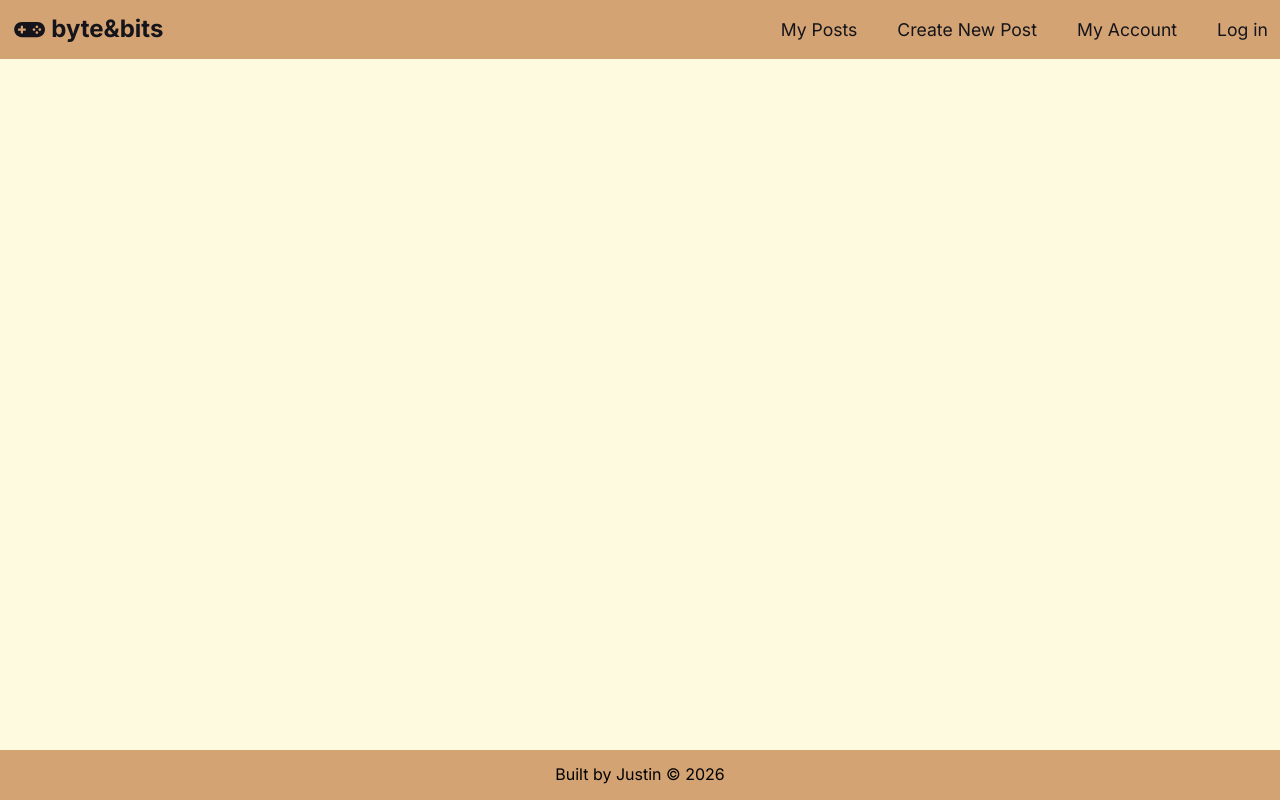
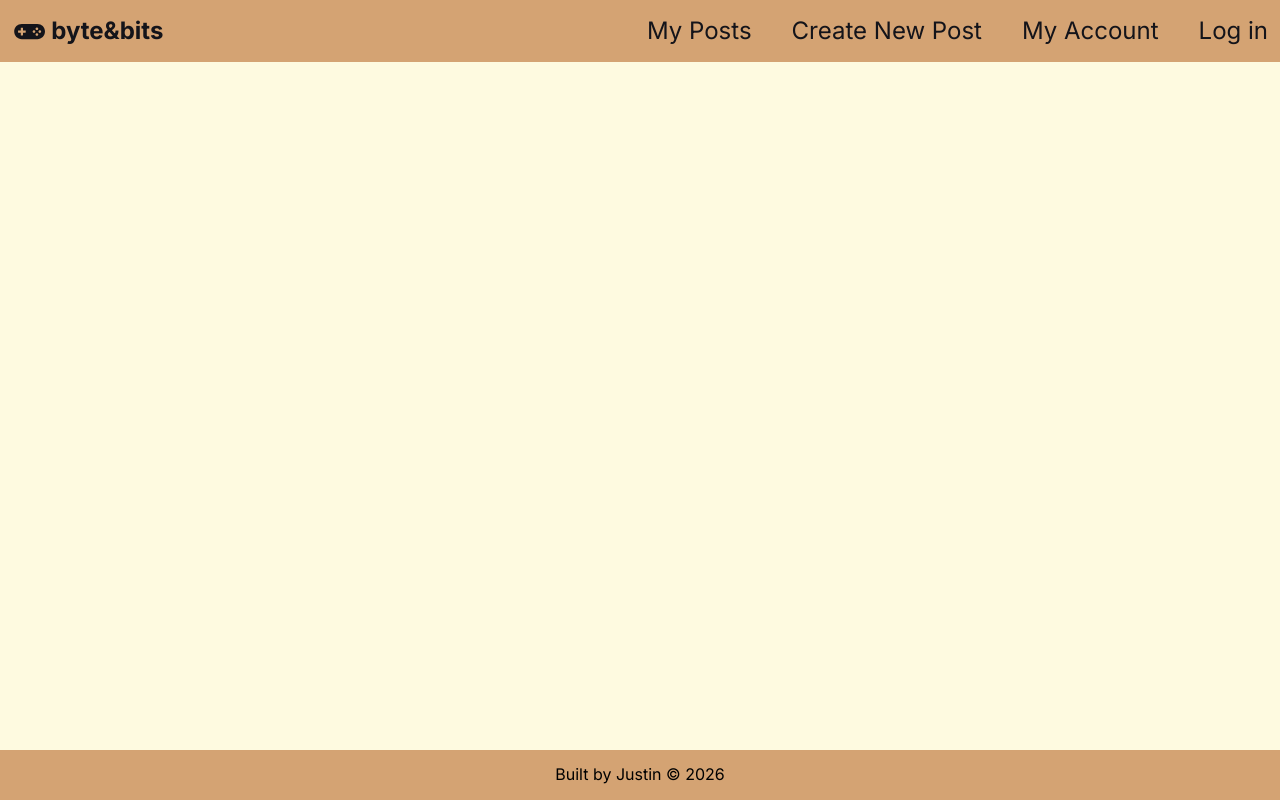
Before and after one commit to justinjones38/retro-game-forum, a React (Vite) app: page / in a window 1280 px wide. Built offline with nearby package versions, Linux system fonts and the light colour scheme; no server answers.

Commit message:
improved login experience

```diff
--- a/src/components/Navbar.jsx
+++ b/src/components/Navbar.jsx
@@ -86,7 +86,7 @@ export default function Navbar({isLoggedIn, setIsLoggedIn}) {
                 </NavLink>
               </li> :
               <li className={`${styles.navItem} ${styles.loginBtn}`}>
-                  <button onClick={handleLogOut}>Log Out</button>
+                  <button onClick={handleLogOut} className={styles.navBtn}>Log Out</button>
               </li>
 
             }
--- a/src/components/Navbar.module.css
+++ b/src/components/Navbar.module.css
@@ -70,16 +70,18 @@ nav {
   gap: 2em;
 }
 
-.navItem {
+.navLink, .navBtn {
   font-size: 1.5rem;
-}
-
-.navLink {
   color: var(--primary-text-color);
 }
 
 .navLink:focus, .navLink:hover {
   border-bottom: 4px solid var(--navbar-border-color);
+}
+
+.navBtn {
+  border: none;
+  background-color: transparent;
 }
 
 
```
